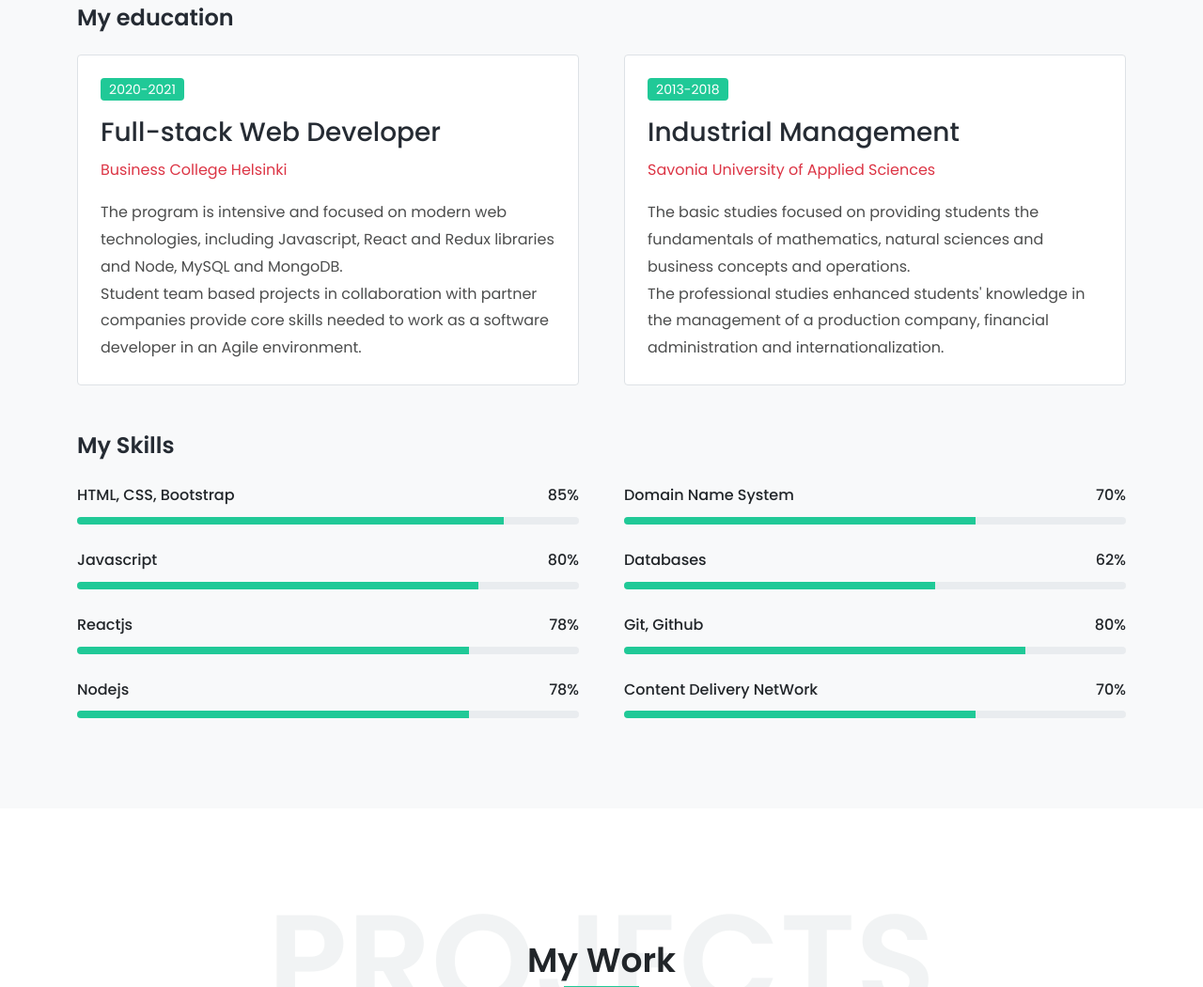
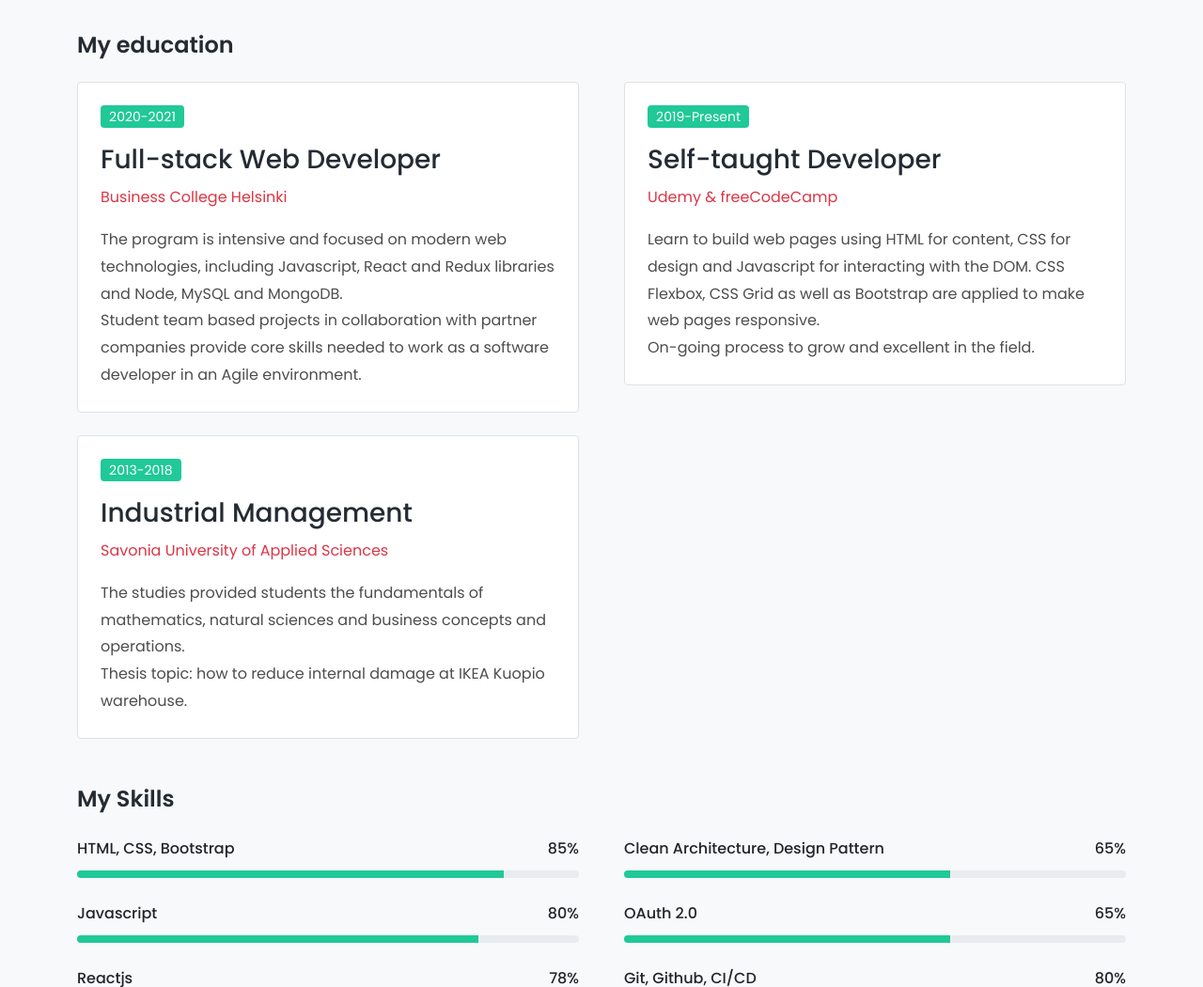
Before and after one commit to ginnyvt/ginnyvt.github.io, a plain HTML site: page index.html in a window 1280 px wide. Shown: the part 1750-2800 px from the top of the page at 94% size. Drawn offline with nearby package versions, Linux system fonts and the light colour scheme.

Commit message:
ginny/update-cv (#1)
* chore: update education and skills

* chore: update my CV

```diff
--- a/index.html
+++ b/index.html
@@ -138,10 +138,10 @@
 									I'm <span>Ginny</span>, a Web Developer
 								</h2>
 								<p>
-									Enthusiastic developer and resourceful problem-solver eager to contribute to team success through hard work, attention to detail and excellent organization skills. Proactive and motivated to learn, grow and exellent in Web Development related field.
+									I am an enthusiastic developer and a resourceful problem-solver eager to contribute to team success through hard work, attention to detail and excellent organization skills. I am proactive and motivated to learn, grow and exellent in Web Development related field.
 								</p>
 								<p>
-									Clear understanding of coding and modern web technologies using MERN (MongoDB, ExpressJs, React and NodeJs) stack. Knowledge in applying Clean Architecture and Design Pattern concepts for building scalable and maintainable applications. Well familiar with tools like Git, Github and NPM for installing Node packages.
+									I have a clear understanding of coding and modern web technologies using MERN (MongoDB, ExpressJs, React and NodeJs) stack as well as knowledge in applying Clean Architecture and Design Pattern concepts for building scalable and maintainable applications. I am well familiar with tools like Git, Github and NPM for installing Node packages.
 								</p>
 							</div>
 							<div class="col-lg-5 col-xl-4">
@@ -200,6 +200,22 @@
 								</div>
 							</article>
 							<!-- single education end -->
+
+							<!-- single education -->
+							<article class="col-md-6">
+								<div class="bg-white border rounded p-4 mb-4">
+									<p class="badge single-education-badge">2019-Present</p>
+									<h3 class="single-education-title">Self-taught Developer</h3>
+									<p class="text-danger">
+										Udemy & freeCodeCamp
+									</p>
+									<p class="mb-0">
+										Learn to build web pages using HTML for content, CSS for design and Javascript for interacting with the DOM. CSS Flexbox, CSS Grid as well as Bootstrap are applied to make web pages responsive. <br>
+										On-going process to grow and excellent in the field.
+									</p>
+								</div>
+							</article>
+							<!-- single education end -->
 							<!-- single education -->
 							<article class="col-md-6">
 								<div class="bg-white border rounded p-4 mb-4">
@@ -209,7 +225,7 @@
 										Savonia University of Applied Sciences
 									</p>
 									<p class="mb-0">
-										The basic studies focused on providing students the fundamentals of mathematics, natural sciences and business concepts and operations. <br> The professional studies enhanced students' knowledge in the management of a production company, financial administration and internationalization.
+										The studies provided students the fundamentals of mathematics, natural sciences and business concepts and operations. <br> Thesis topic: how to reduce internal damage at IKEA Kuopio warehouse.
 									</p>
 								</div>
 							</article>
@@ -267,7 +283,7 @@
 								</div>
 								<!-- progress bar end -->
         	<p class="mb-2 text-dark text-start" style="font-weight: 500">
-									Nodejs <span class="float-end">78%</span>
+									Node, ExpressJs <span class="float-end">78%</span>
 								</p>
 								<!-- progress bar -->
 								<div class="progress progress-sm mb-4">
@@ -283,27 +299,8 @@
 								<!-- progress bar end -->
 
 
-							</div>
-							<!-- Right-side skills -->
-							<div class="col-md-6">
-        <p class="mb-2 text-dark text-start" style="font-weight: 500">
-								Domain Name System <span class="float-end">70%</span>
-								</p>
-								<!-- progress bar -->
-								<div class="progress progress-sm mb-4">
-									<div
-										class="progress-bar"
-										role="progressbar"
-										style="width: 70%"
-										aria-valuenow="70"
-										aria-valuemin="0"
-										aria-valuemax="100"
-									></div>
-								</div>
-								<!-- progress bar end -->
-
-								<p class="mb-2 text-dark text-start" style="font-weight: 500">
-								Databases<span class="float-end">62%</span>
+									<p class="mb-2 text-dark text-start" style="font-weight: 500">
+								Databases (MySQL, MongoDB)<span class="float-end">62%</span>
 								</p>
 								<!-- progress bar -->
 								<div class="progress progress-sm mb-4">
@@ -318,8 +315,46 @@
 								</div>
 								<!-- progress bar end -->
 
+							</div>
+							<!-- Right-side skills -->
+							<div class="col-md-6">
+
+								<p class="mb-2 text-dark text-start" style="font-weight: 500">
+								Clean Architecture, Design Pattern <span class="float-end">65%</span>
+								</p>
+								<!-- progress bar -->
+								<div class="progress progress-sm mb-4">
+									<div
+										class="progress-bar"
+										role="progressbar"
+										style="width: 65%"
+										aria-valuenow="65"
+										aria-valuemin="0"
+										aria-valuemax="100"
+									></div>
+								</div>
+								<!-- progress bar end -->
+
+
+							 <p class="mb-2 text-dark text-start" style="font-weight: 500">
+							OAuth 2.0<span class="float-end">65%</span>
+								</p>
+								<!-- progress bar -->
+								<div class="progress progress-sm mb-4">
+									<div
+										class="progress-bar"
+										role="progressbar"
+										style="width: 65%"
+										aria-valuenow="65"
+										aria-valuemin="0"
+										aria-valuemax="100"
+									></div>
+								</div>
+								<!-- progress bar end -->
+
+
         <p class="mb-2 text-dark text-start" style="font-weight: 500">
-								Git, Github<span class="float-end">80%</span>
+								Git, Github, CI/CD<span class="float-end">80%</span>
 								</p>
 								<!-- progress bar -->
 								<div class="progress progress-sm mb-4">
@@ -328,6 +363,24 @@
 										role="progressbar"
 										style="width: 80%"
 										aria-valuenow="80"
+										aria-valuemin="0"
+										aria-valuemax="100"
+									></div>
+								</div>
+								<!-- progress bar end -->
+
+
+
+								 <p class="mb-2 text-dark text-start" style="font-weight: 500">
+								Domain Name System <span class="float-end">70%</span>
+								</p>
+								<!-- progress bar -->
+								<div class="progress progress-sm mb-4">
+									<div
+										class="progress-bar"
+										role="progressbar"
+										style="width: 70%"
+										aria-valuenow="70"
 										aria-valuemin="0"
 										aria-valuemax="100"
 									></div>
@@ -349,6 +402,8 @@
 									></div>
 								</div>
 								<!-- progress bar end -->
+
+
 							</div>
 						</div>
 					</div>
```
Also changed, not shown: 3 other files.
